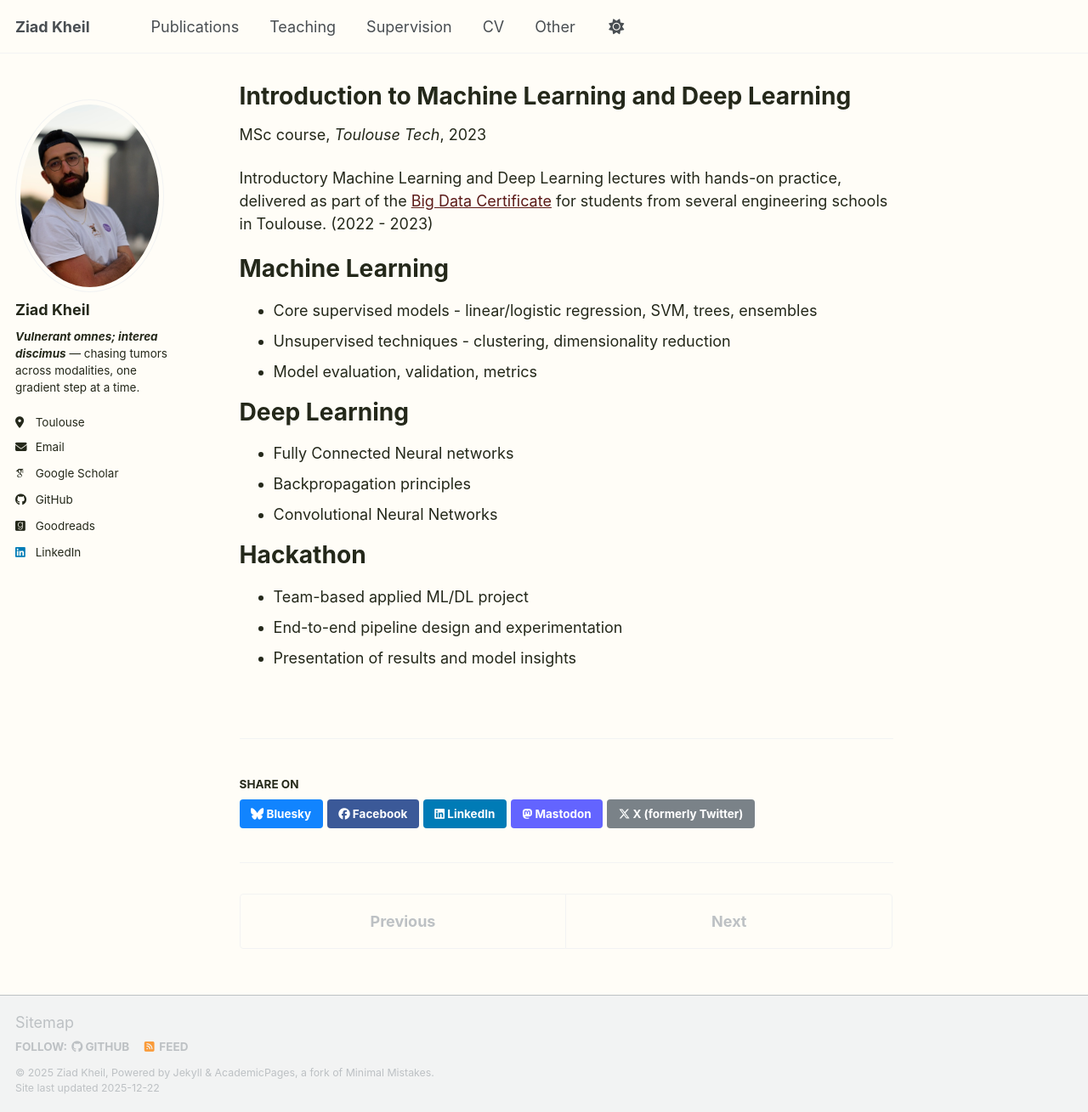
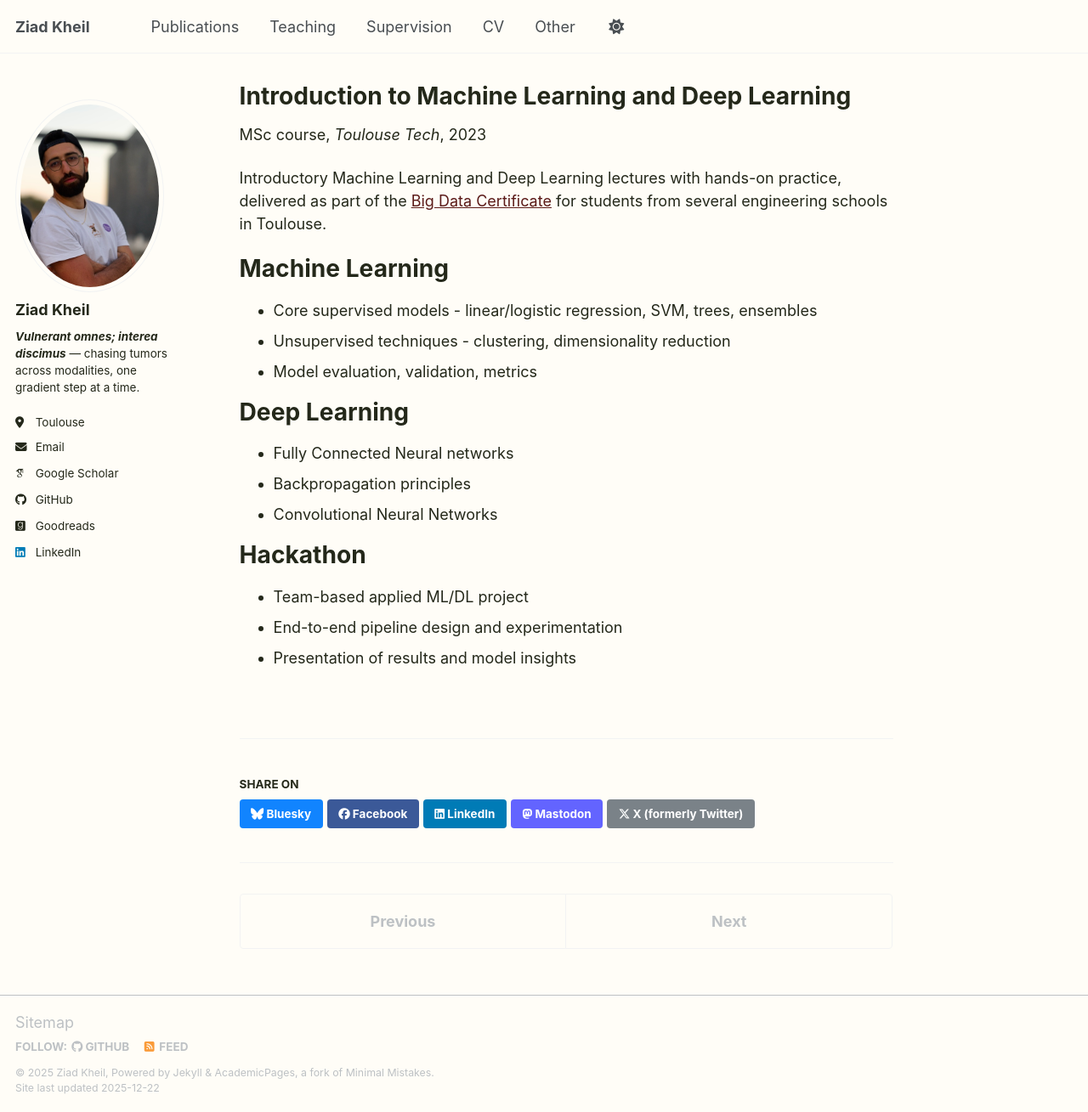
Before and after one commit to Kheil-Z/Kheil-Z.github.io, a Jekyll site: the page built from _teaching/toulouse-tech-teaching.md, in a window 1280 px wide and 1309 px high. Shown: the whole window at 85% size. Built offline with Jekyll 4.4.1, drawn with Linux system fonts in a browser that asks for light colours; some web fonts are replaced; a script bundle is joined from its source files by our own code; library files that are not in the unit come from our copies.

```diff
--- a/_sass/theme/_default_light.scss
+++ b/_sass/theme/_default_light.scss
@@ -30,7 +30,7 @@ $sidebar-screen-min-width   : 1024px;
 :root {
     --global-base-color                 : #{$gray};
     --global-bg-color                   : #FFFDF7;
-    --global-footer-bg-color            : #f2f3f3;
+    --global-footer-bg-color            : #FFFDF7;
     --global-border-color               : #{$lighter-gray};
     --global-dark-border-color          : #bdc1c4;
     --global-code-background-color      : #fafafa;
--- a/_teaching/toulouse-tech-teaching.md
+++ b/_teaching/toulouse-tech-teaching.md
@@ -9,7 +9,7 @@ years: "2023"
 location: "Toulouse, France"
 ---
 
-Introductory Machine Learning and Deep Learning lectures with hands-on practice, delivered as part of the [Big Data Certificate](https://websites.isae-supaero.fr/sicence-des-donnees-et-big-data/) for students from several engineering schools in Toulouse. (2022 - 2023)
+Introductory Machine Learning and Deep Learning lectures with hands-on practice, delivered as part of the [Big Data Certificate](https://websites.isae-supaero.fr/sicence-des-donnees-et-big-data/) for students from several engineering schools in Toulouse.
 
 
 
```
Also changed, not shown: _includes/archive-single.html (+6 -2 lines), _teaching/isae-teaching.md (+1 -1 lines), _teaching/ut-teaching.md (+1 -1 lines).
